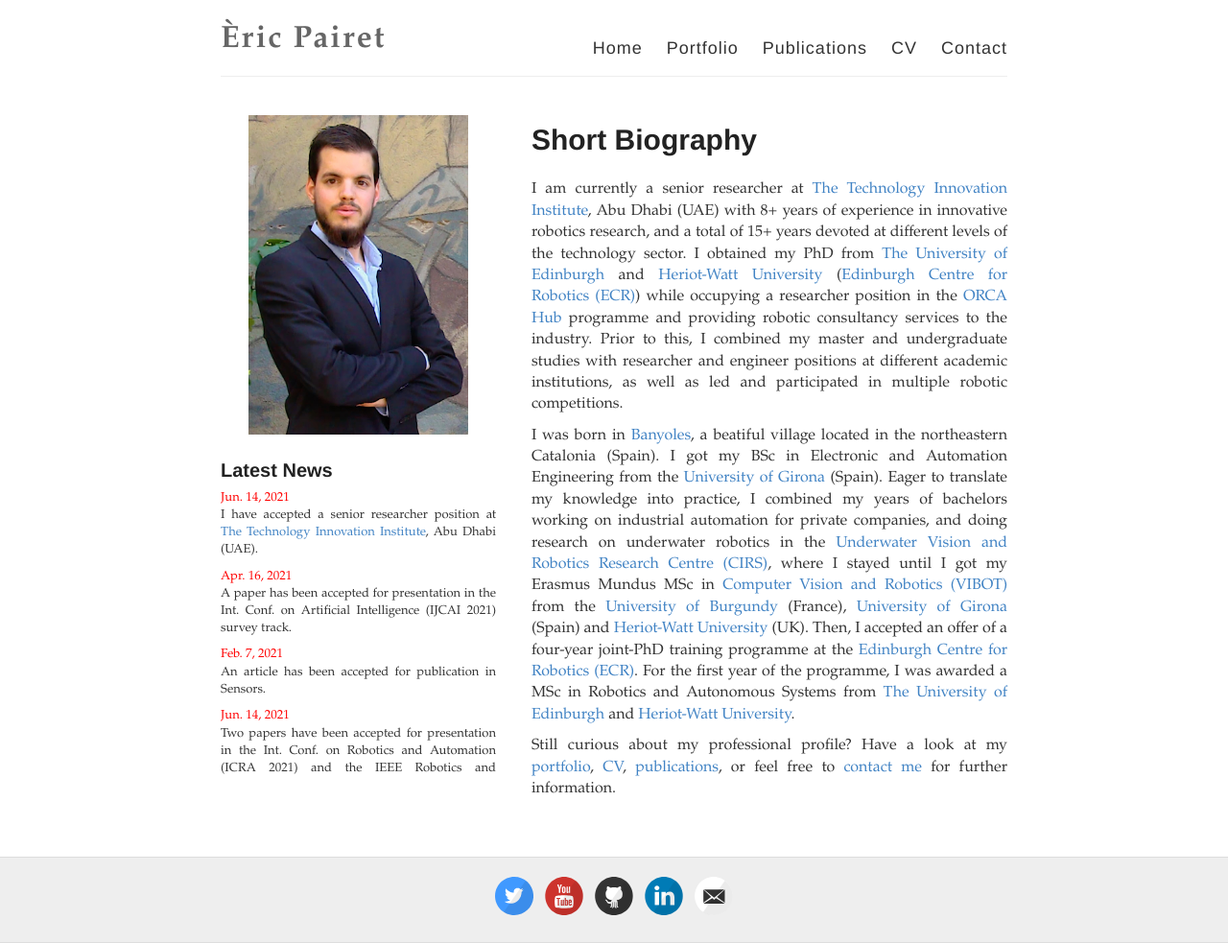
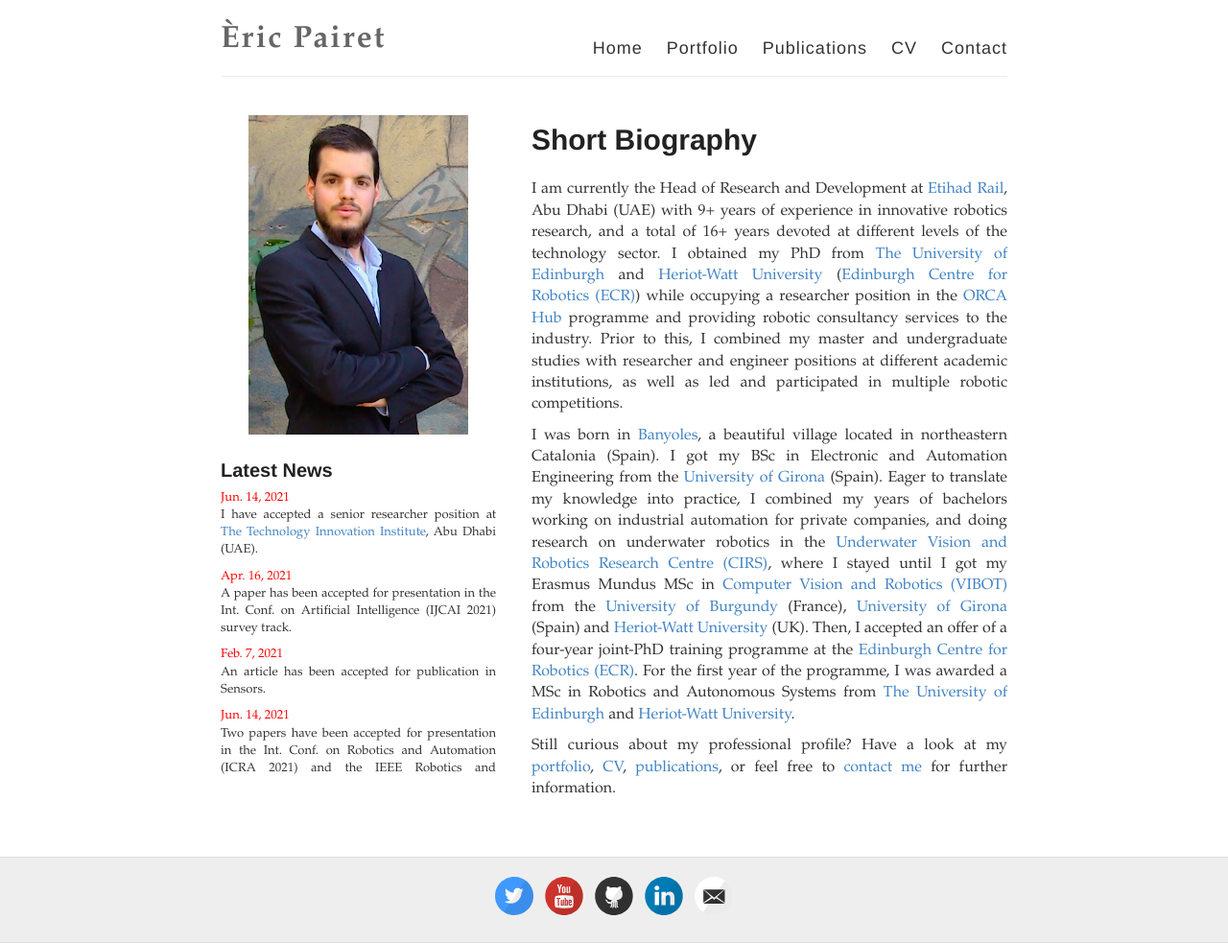
Before and after one commit to ericpairet/ericpairet.github.io, a Jekyll site: the page built from index.html, in a window 1280 px wide. Shown: the whole page at 96% size. Built offline with Jekyll 4.4.1, drawn with Linux system fonts in a browser that asks for light colours.

Commit message:
Update index.html

```diff
--- a/index.html
+++ b/index.html
@@ -32,9 +32,9 @@
 			<!-- I am a second-yaer PhD... -->
 			<!-- Different start, not only a PhD student... -->
 
-      <p style="text-align:justify">I am currently a senior researcher at <a href="https://tii.ae/" class="body">The Technology Innovation Institute</a>, Abu Dhabi (UAE) with 8+ years of experience in innovative robotics research, and a total of 15+ years devoted at different levels of the technology sector. I obtained my PhD from <a href="https://www.ed.ac.uk/" class="body">The University of Edinburgh</a> and <a href="https://www.hw.ac.uk/" class="body">Heriot-Watt University</a> (<a href="http://www.edinburgh-robotics.org/" class="body">Edinburgh Centre for Robotics (ECR)</a>) while occupying a researcher position in the <a href="https://orcahub.org/" class="body">ORCA Hub</a> programme and providing robotic consultancy services to the industry. Prior to this, I combined my master and undergraduate studies with researcher and engineer positions at different academic institutions, as well as led and participated in multiple robotic competitions.</p>
+      <p style="text-align:justify">I am currently the Head of Research and Development at <a href="https://www.etihadrail.ae/" class="body">Etihad Rail</a>, Abu Dhabi (UAE) with 9+ years of experience in innovative robotics research, and a total of 16+ years devoted at different levels of the technology sector. I obtained my PhD from <a href="https://www.ed.ac.uk/" class="body">The University of Edinburgh</a> and <a href="https://www.hw.ac.uk/" class="body">Heriot-Watt University</a> (<a href="http://www.edinburgh-robotics.org/" class="body">Edinburgh Centre for Robotics (ECR)</a>) while occupying a researcher position in the <a href="https://orcahub.org/" class="body">ORCA Hub</a> programme and providing robotic consultancy services to the industry. Prior to this, I combined my master and undergraduate studies with researcher and engineer positions at different academic institutions, as well as led and participated in multiple robotic competitions.</p>
 
-      <p style="text-align:justify">I was born in <a href="https://en.wikipedia.org/wiki/Banyoles" class="body">Banyoles</a>, a beatiful village located in the northeastern Catalonia (Spain). I got my BSc in Electronic and Automation Engineering from the <a href="https://www.udg.edu/" class="body">University of Girona</a> (Spain). Eager to translate my knowledge into practice, I combined my years of bachelors working on industrial automation for private companies, and doing research on underwater robotics in the <a href="http://cirs.udg.edu/"class="body">Underwater Vision and Robotics Research Centre (CIRS)</a>, where I stayed until I got my Erasmus Mundus MSc in <a href="http://www.vibot.org/joint-msc-in-vision--robotics.html" class="body">Computer Vision and Robotics (VIBOT)</a> from the <a href="http://en.u-bourgogne.fr/" class="body">University of Burgundy</a> (France), <a href="https://www.udg.edu/" class="body">University of Girona</a> (Spain) and <a href="https://www.hw.ac.uk/" class="body">Heriot-Watt University</a> (UK). Then, I accepted an offer of a four-year joint-PhD training programme at the <a href="http://www.edinburgh-robotics.org/" class="body">Edinburgh Centre for Robotics (ECR)</a>. For the first year of the programme, I was awarded a MSc in Robotics and Autonomous Systems from <a href="https://www.ed.ac.uk/" class="body">The University of Edinburgh</a> and <a href="https://www.hw.ac.uk/" class="body">Heriot-Watt University</a>.</p>
+      <p style="text-align:justify">I was born in <a href="https://en.wikipedia.org/wiki/Banyoles" class="body">Banyoles</a>, a beautiful village located in northeastern Catalonia (Spain). I got my BSc in Electronic and Automation Engineering from the <a href="https://www.udg.edu/" class="body">University of Girona</a> (Spain). Eager to translate my knowledge into practice, I combined my years of bachelors working on industrial automation for private companies, and doing research on underwater robotics in the <a href="http://cirs.udg.edu/"class="body">Underwater Vision and Robotics Research Centre (CIRS)</a>, where I stayed until I got my Erasmus Mundus MSc in <a href="http://www.vibot.org/joint-msc-in-vision--robotics.html" class="body">Computer Vision and Robotics (VIBOT)</a> from the <a href="http://en.u-bourgogne.fr/" class="body">University of Burgundy</a> (France), <a href="https://www.udg.edu/" class="body">University of Girona</a> (Spain) and <a href="https://www.hw.ac.uk/" class="body">Heriot-Watt University</a> (UK). Then, I accepted an offer of a four-year joint-PhD training programme at the <a href="http://www.edinburgh-robotics.org/" class="body">Edinburgh Centre for Robotics (ECR)</a>. For the first year of the programme, I was awarded a MSc in Robotics and Autonomous Systems from <a href="https://www.ed.ac.uk/" class="body">The University of Edinburgh</a> and <a href="https://www.hw.ac.uk/" class="body">Heriot-Watt University</a>.</p>
 			<!-- , which mainly focuses on endowing robots with the ability to learn dual-arm manipulation skills from human demonstrations.</p> -->
 
       <p style="text-align:justify">Still curious about my professional profile? Have a look at my <a href="{{ site.url }}/portfolio/">portfolio</a>, <a href="{{ site.url }}/cv/">CV</a>, <a href="{{ site.url }}/publications/">publications</a>, or feel free to <a href="{{ site.url }}/contact/">contact me</a> for further information.</p>
```
